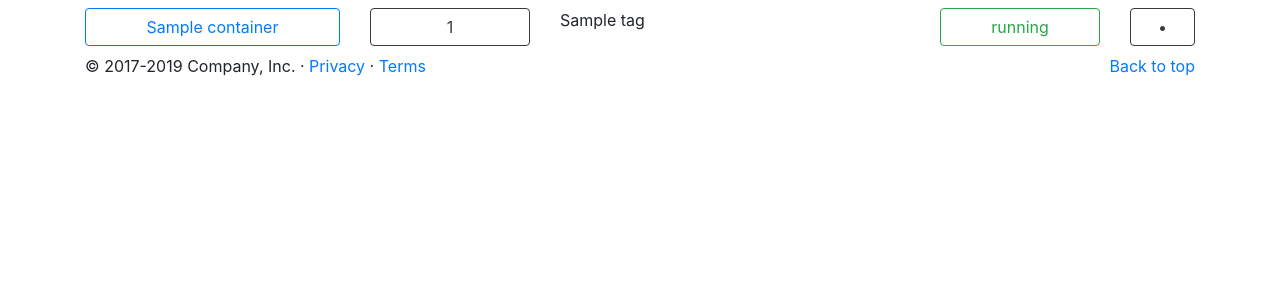
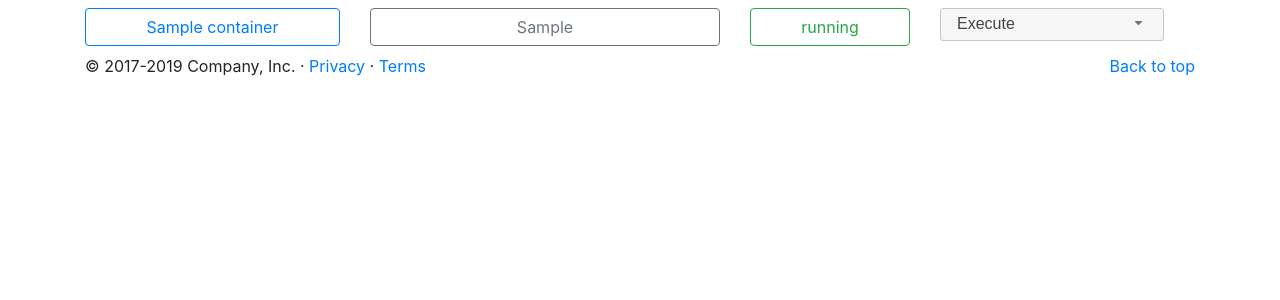
Before and after one commit to sebastianlach/dockerboard, a Django app: template dockerboard/containers/templates/containers/list.html in a window 1280 px wide. Shown: the part 56-356 px from the top of the page. Run offline with Django 3.2, Linux system fonts and the light colour scheme; the template is opened without the code that fills it: most values are stand-ins (such as "Sample title", 1, 10 or a date in 2020); some libraries are stand-ins or nearby versions.

Commit message:
Improve containers layout

```diff
--- a/dockerboard/containers/templates/containers/details.html
+++ b/dockerboard/containers/templates/containers/details.html
@@ -2,7 +2,7 @@
 {% load prettify %}
 
 {% block script %}
-    $(".accordion").accordion({
+    $('.accordion').accordion({
         heightStyle: "content"
     });
 {% endblock %}
--- a/dockerboard/containers/templates/containers/list.html
+++ b/dockerboard/containers/templates/containers/list.html
@@ -1,4 +1,12 @@
 {% extends 'layout.html' %}
+
+{% block script %}
+    $('.selectmenu').selectmenu();
+    $('.selectmenu').on('selectmenuchange', function() {
+        alert('x');
+    });
+{% endblock %}
+
 {% block content %}
 <div class="container">
 
@@ -9,15 +17,14 @@
                 {{ container.name }}
             </a>
         </div>
-        <div class="col-lg-2">
-            <span class="btn btn-block btn-outline-dark">
-            {{ container.image.short_id|slice:"-10:" }}
-            </span>
-        </div>
         <div class="col-lg-4">
-            {% for tag in container.image.tags %}
-                {{ tag }}{% if not forloop.last %}, {% endif %}
-            {% endfor %}
+            <span class="btn btn-block btn-outline-secondary">
+                {% if container.image.tags %}
+                    {{ container.image.tags.0 }}
+                {% else %}
+                    {{ container.image.short_id|slice:"-10:" }}
+                {% endif %}
+             </span>
         </div>
         <div class="col-lg-2">
             <span class="btn btn-block
@@ -28,10 +35,11 @@
                 {{ container.status }}
             </span>
         </div>
-        <div class="col-lg-1">
-            <span class="btn btn-block btn-outline-dark">
-            &bull;
-            </span>
+        <div class="col-lg-3">
+            <select name="action" class="selectmenu">
+              <option disabled selected>Execute</option>
+              <option>Delete</option>
+            </select>
         </div>
     </div>
     {% endfor %}
```
